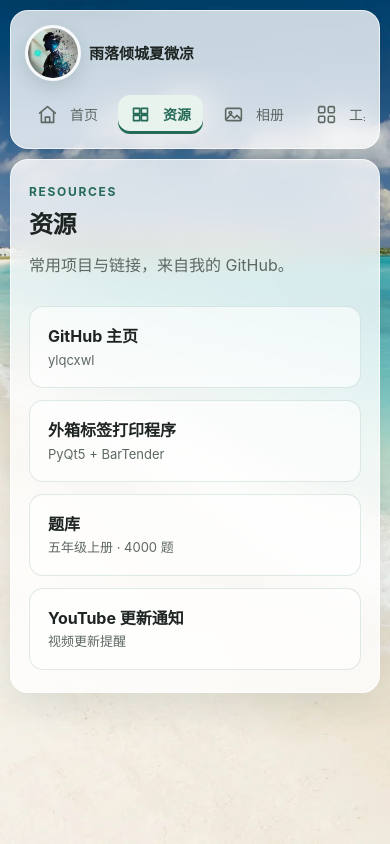
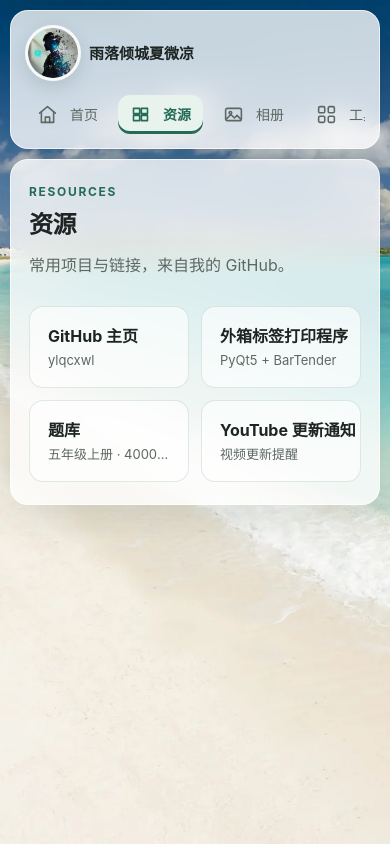
Before and after one commit to ylqcxwl/ylqcxwl.github.io, a plain HTML site: page index.html in a window 390 px wide. Both pictures are taken after a click on the button "资源". Drawn offline with Linux system fonts and the light colour scheme.

Commit message:
卡片网格改为宽屏最多六列、手机端两列

```diff
--- a/CSS/style.css
+++ b/CSS/style.css
@@ -357,7 +357,7 @@ h2 {
 
 .tiles {
   display: grid;
-  grid-template-columns: repeat(auto-fit, minmax(150px, 1fr));
+  grid-template-columns: repeat(auto-fit, minmax(160px, 1fr));
   gap: 12px;
   margin-top: 24px;
 }
@@ -421,7 +421,7 @@ h2 {
 
 .link-list {
   display: grid;
-  grid-template-columns: repeat(auto-fit, minmax(240px, 1fr));
+  grid-template-columns: repeat(auto-fit, minmax(160px, 1fr));
   gap: 12px;
   margin: 0;
   padding: 0;
@@ -529,7 +529,7 @@ h2 {
 
 .tools-grid {
   display: grid;
-  grid-template-columns: repeat(auto-fit, minmax(240px, 1fr));
+  grid-template-columns: repeat(auto-fit, minmax(160px, 1fr));
   gap: 12px;
 }
 
@@ -615,6 +615,12 @@ h2 {
     white-space: normal;
   }
 
+  .tiles,
+  .link-list,
+  .tools-grid {
+    grid-template-columns: repeat(2, minmax(0, 1fr));
+  }
+
   .sidebar {
     position: static;
     height: auto;
```
